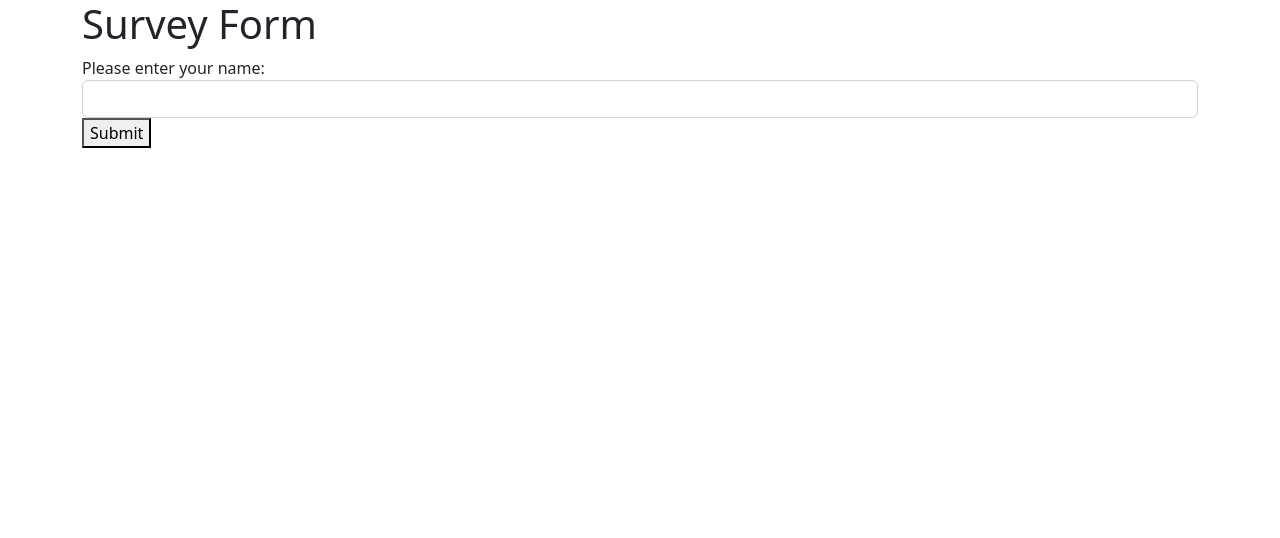
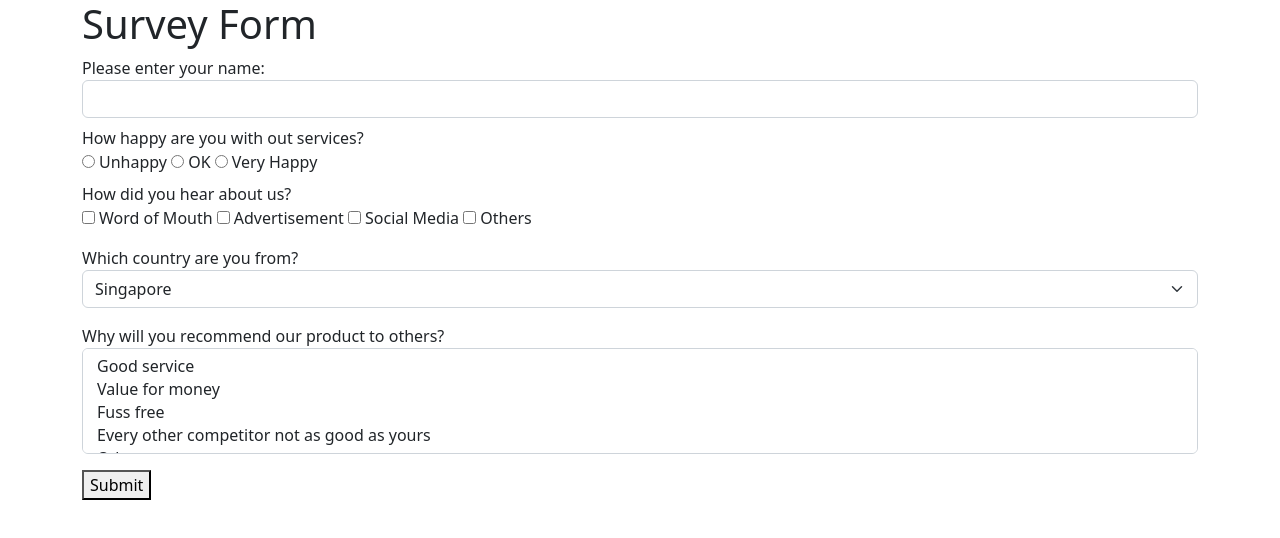
Before and after one commit to kunxin-chor/dwad20-javascript-dom, a plain HTML site: page 03-forms/index.html in a window 1280 px wide. Drawn offline with nearby package versions, Linux system fonts and the light colour scheme.

Commit message:
Added select examples

```diff
--- a/03-forms/index.html
+++ b/03-forms/index.html
@@ -15,7 +15,63 @@
             <label>Please enter your name:</label>
             <input id="txtName" type="text" class="form-control"/>
         </div>
-        <button id="btnSubmit">Submit</button>
+
+        <div class="mt-2">
+          <label>How happy are you with out services?</label>
+          <div>
+            <!-- When creating radio buttons
+
+              1. all the radio buttons in the same group should have the same name
+              2. we assign the radio buttons in the same group the same class we use querySelectorAll t select all of them
+              3. the value should be programmer friendly string (no spaces, no uppercases). This is not technical requirement
+              but a conventional one (so called "best practises")
+            -->
+            <input type="radio" name="happiness" class="happiness" value="unhappy"/><label class="ms-1">Unhappy</label>
+            <input type="radio" name="happiness" class="happiness" value="ok"/><label class="ms-1">OK</label>
+            <input type="radio" name="happiness" class="happiness" value="very-happy"/><label class="ms-1">Very Happy</label>
+          </div>
+        </div>
+
+        <div class="mt-2">
+          <label>How did you hear about us?</label>
+          <div>
+            <!--
+              checkboxes are the same as radio buttons but sincee
+              they can be selected multiple times we don't necessary need a name
+
+            -->
+
+            <input type="checkbox" class="hear-about" value="word-of-mouth"/><label class="ms-1">Word of Mouth</label>
+            <input type="checkbox" class="hear-about" value="advertisement"/><label class="ms-1">Advertisement</label>
+            <input type="checkbox" class="hear-about" value="social-media"/><label class="ms-1">Social Media</label>
+            <input type="checkbox" class="hear-about" value="others"/><label class="ms-1">Others</label>
+          </div>
+          <div class="mt-3">
+            <label>Which country are you from?</label>
+            <select class="form-select" id="country">
+              <option value="singapore">Singapore</option>
+              <option value="malaysia">Malaysia</option>
+              <option value="indonesia">Indonesia</option>
+              <option value="thailand">Thailand</option>
+              <option value="greece">Ελλάδα</option>
+              <option value="japan">日本</option>
+              <option value="turkey">Türkiye</option>
+            </select>
+          </div>
+        </div>
+
+        <div class="mt-3">
+          <label>Why will you recommend our product to others?</label>
+          <select id="why-recommend" class="form-control" multiple>
+              <option value="good-service">Good service</option>
+              <option value="value-for-money">Value for money</option>
+              <option value="fuss-free">Fuss free</option>
+              <option value="better-than-competitor">Every other competitor not as good as yours</option>
+              <option>Others</option>
+          </select>
+        </div>
+
+        <button id="btnSubmit" class="mt-3">Submit</button>
 
     </div>
     <script src="https://cdn.jsdelivr.net/npm/bootstrap@5.2.2/dist/js/bootstrap.bundle.min.js" integrity="sha384-OERcA2EqjJCMA+/3y+gxIOqMEjwtxJY7qPCqsdltbNJuaOe923+mo//f6V8Qbsw3" crossorigin="anonymous"></script>
--- a/03-forms/script.js
+++ b/03-forms/script.js
@@ -1,5 +1,45 @@
 let submitButton = document.querySelector("#btnSubmit");
 submitButton.addEventListener("click", function(){
     let nameTextBox = document.querySelector("#txtName");
-    console.log(nameTextBox.value);
+
+    console.log("name =", nameTextBox.value);
+
+    // if want to select the radio buttons by its name, use the syntax below
+    // let radioButtons = document.querySelectorAll("[name='happiness']")
+    let radioButtons = document.querySelectorAll('.happiness');
+
+    // selectedValue is to act as a state variable to remember the value
+    // of the selected radio button
+    let selectedValue = null; // we have no idea what the selected value
+    for (let rb of radioButtons) {
+        if (rb.checked == true) {
+            // if a radio button is found to be checked
+            // use the `selectedValue` variable to remember its value
+            selectedValue = rb.value;
+            break;
+        }
+    }
+    console.log("Selected radio button = ", selectedValue)
+    let checkboxes = document.querySelectorAll('.hear-about');
+    let hearAbout = []; // accumulator variable
+    for (let box of checkboxes) {
+        if (box.checked) {
+            hearAbout.push(box.value);
+        }
+    }
+    console.log("selected checkboxes =", hearAbout);
+
+    let countrySelect = document.querySelector("#country");
+    let selectedCountry = countrySelect.value;
+    console.log("selected country =>", selectedCountry);
+
+    let whyRecommendOptions = document.querySelectorAll("#why-recommend option");
+    let selectedOptions = [];  // use array because > 1 option can be selected
+    for(let option of whyRecommendOptions) {
+        if (option.selected) {
+            selectedOptions.push(option.value)
+        }
+    }
+    console.log(selectedOptions);
+
 })
```
